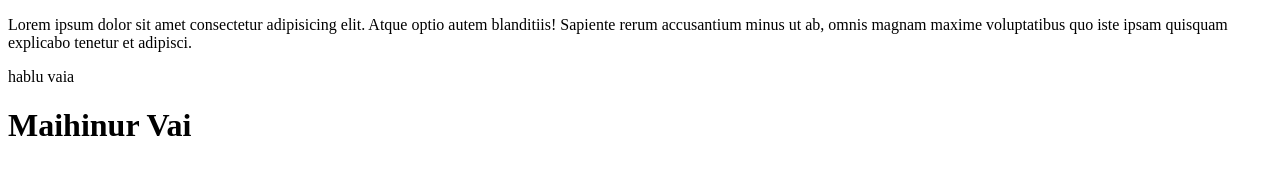
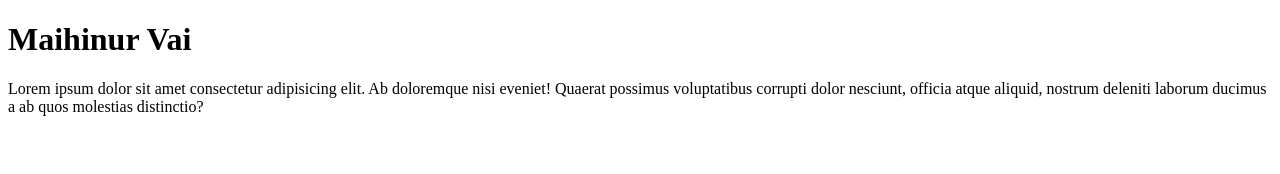
Before and after one commit to Mahinur10/First-project, a plain HTML site: page index.html in a window 1280 px wide. Drawn offline with Linux system fonts and the light colour scheme.

Commit message:
first commit

```diff
--- a/index.html
+++ b/index.html
@@ -5,10 +5,9 @@
     <meta http-equiv="X-UA-Compatible" content="IE=edge">
     <meta name="viewport" content="width=device-width, initial-scale=1.0">
     <title>Document</title>
-    <p>Lorem ipsum dolor sit amet consectetur adipisicing elit. Atque optio autem blanditiis! Sapiente rerum accusantium minus ut ab, omnis magnam maxime voluptatibus quo iste ipsam quisquam explicabo tenetur et adipisci.</p>
-    <p>hablu vaia</p>
 </head>
 <body>
     <h1>Maihinur Vai</h1>
+    <p>Lorem ipsum dolor sit amet consectetur adipisicing elit. Ab doloremque nisi eveniet! Quaerat possimus voluptatibus corrupti dolor nesciunt, officia atque aliquid, nostrum deleniti laborum ducimus a ab quos molestias distinctio?</p>
 </body>
 </html>
```
